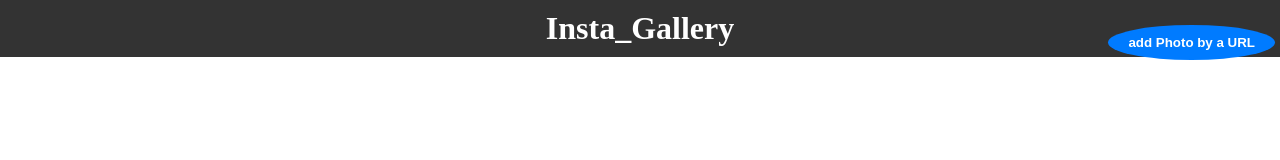
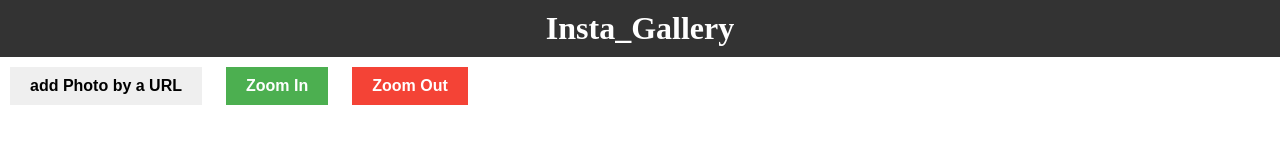
Before and after one commit to Faisal00000111/CPIT405_Lab5, a plain HTML site: page index.html in a window 1280 px wide. Drawn offline with Linux system fonts and the light colour scheme.

Commit message:
forgot these

```diff
--- a/index.html
+++ b/index.html
@@ -9,10 +9,12 @@
   </head>
   <body>
     <h1>Insta_Gallery</h1>
-    <div id="photo-gallery">
+    <button id="addPhotoBtn">add Photo by a URL</button>
+    <button id="zoomInBtn">Zoom In</button>
+    <button id="zoomOutBtn">Zoom Out</button>
 
-    </div>
-    <button id="addPhotoBtn">add Photo by a URL</button>
+    <div id="photo-gallery"></div>
+
     <script src="script.js"></script>
   </body>
 </html>
--- a/style.css
+++ b/style.css
@@ -24,28 +24,26 @@ img {
   border: 2px solid #ccc;
 }
 
-#addPhotoBtn {
-  display: block;
-  margin: 20px auto;
+#zoomInBtn, #zoomOutBtn, #addPhotoBtn {
   padding: 10px 20px;
-  background-color: #007bff;
-  color: white;
+  margin: 10px;
+  font-size: 16px;
+  font-weight: bold;
   border: none;
   cursor: pointer;
+  transition: background-color 0.3s ease;
 }
 
-button {
-  background-color: #f44336;
+#zoomInBtn {
+  background-color: #4CAF50; /* Green */
   color: white;
-  border: none;
-  padding: 5px 10px;
-  border-radius: 50%;
-  font-weight: bold;
-  position: absolute;
-  top: 5px;
-  right: 5px;
 }
 
-button:hover {
-  background-color: #ff5555;
+#zoomOutBtn {
+  background-color: #f44336; /* Red */
+  color: white;
 }
+
+#zoomInBtn:hover, #zoomOutBtn:hover {
+  background-color: #555; /* Dark gray */
+}
```
